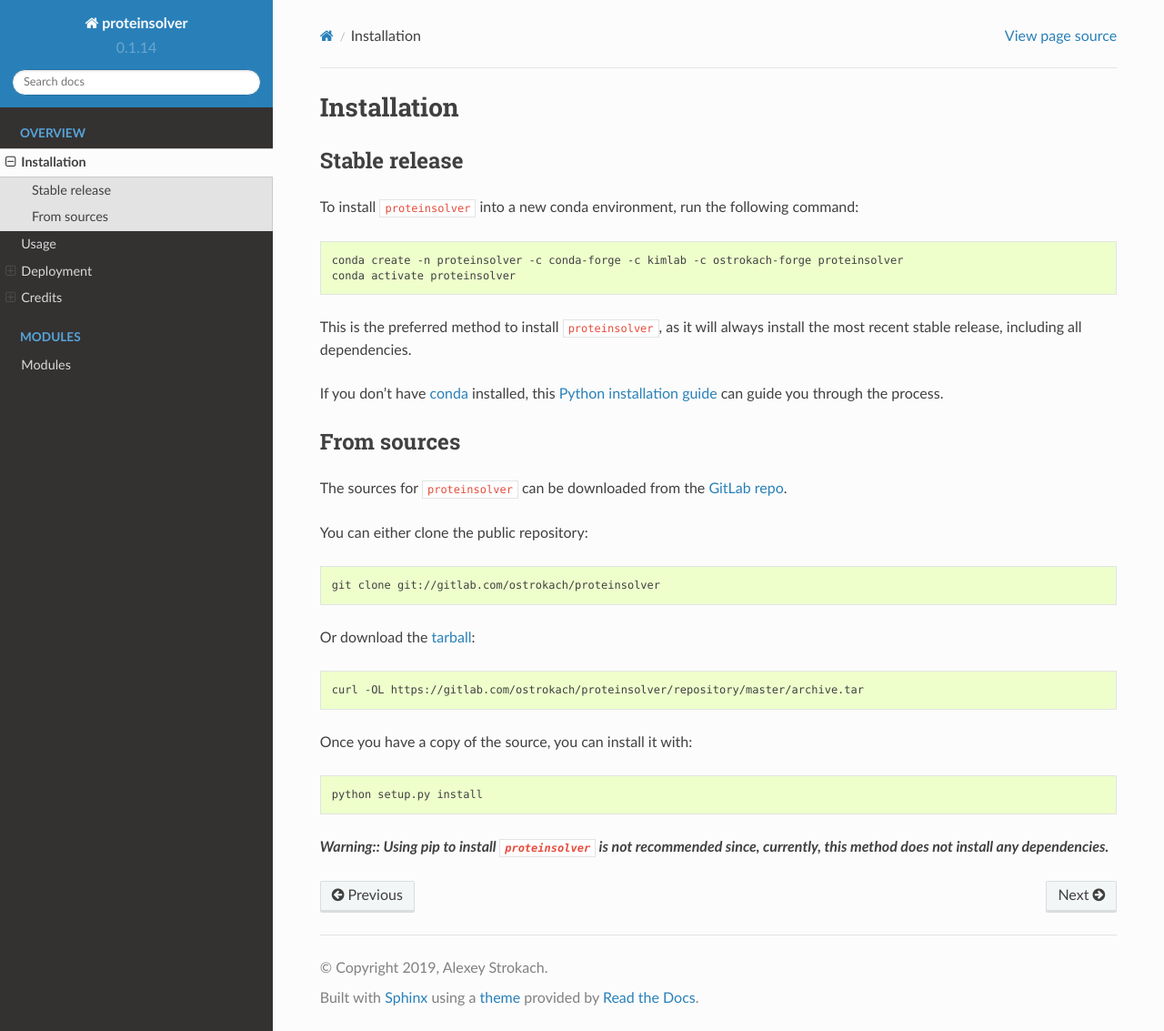
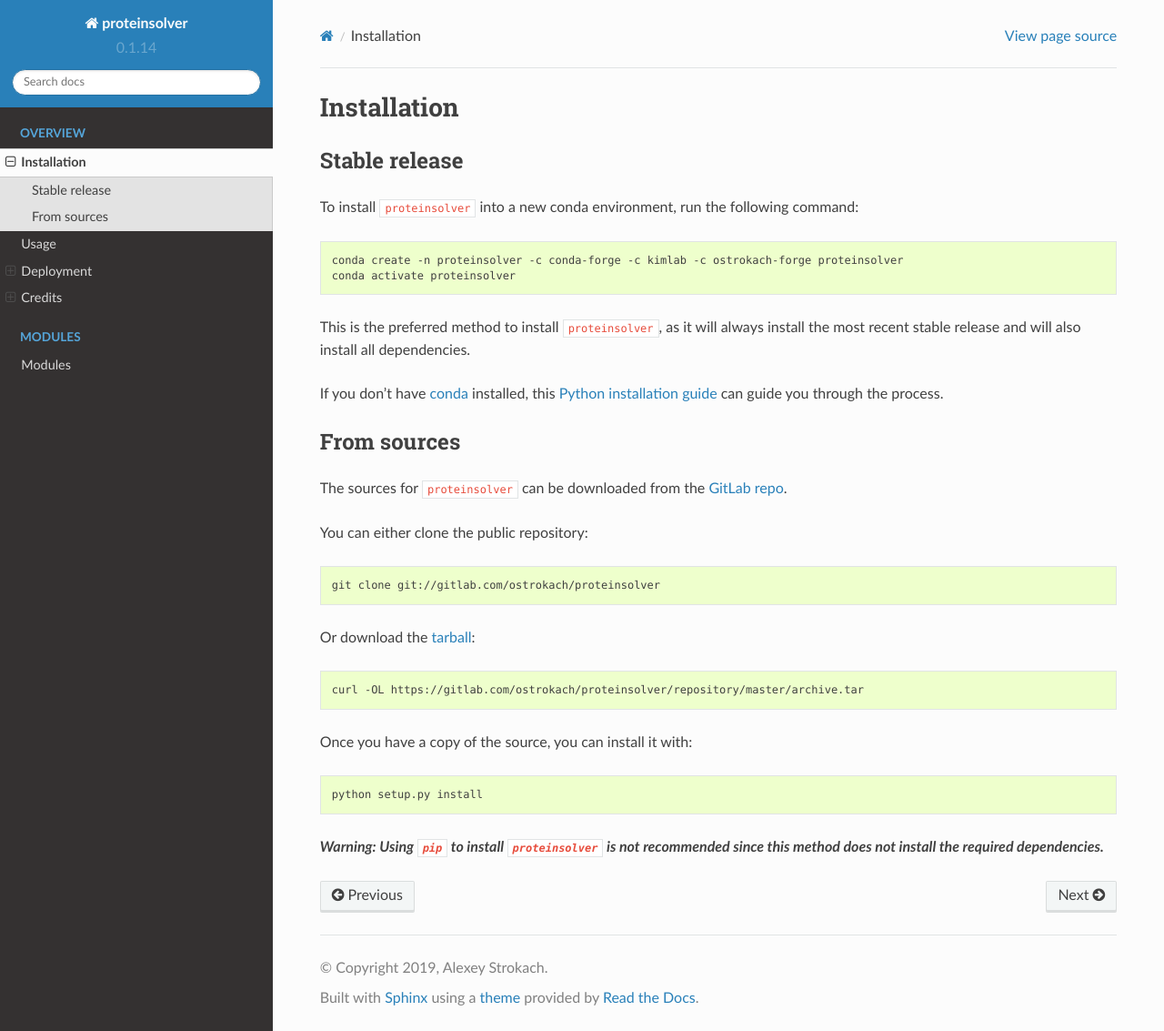
Before and after one commit to ostrokach/proteinsolver, a Sphinx documentation site: the page built from docs/installation.md, in a window 1280 px wide and 1133 px high. Shown: the whole window at 91% size. Built offline with Sphinx 7.4.7 and the Read the Docs theme 2.0.0, drawn with Linux system fonts in a browser that asks for light colours.

Commit message:
Make a few clarifications

````diff
--- a/docs/installation.md
+++ b/docs/installation.md
@@ -9,7 +9,7 @@
 conda activate proteinsolver
 ```
 
-This is the preferred method to install `proteinsolver`, as it will always install the most recent stable release, including all dependencies.
+This is the preferred method to install `proteinsolver`, as it will always install the most recent stable release and will also install all dependencies.
 
 If you don't have [conda] installed, this [Python installation guide] can guide
 you through the process.
@@ -39,7 +39,7 @@
 python setup.py install
 ```
 
-***Warning:: Using pip to install `proteinsolver` is not recommended since, currently, this method does not install any dependencies.***
+***Warning: Using `pip` to install `proteinsolver` is not recommended since this method does not install the required dependencies.***
 
 [GitLab repo]: https://gitlab.com/ostrokach/proteinsolver
 [tarball]: https://gitlab.com/ostrokach/proteinsolver/repository/master/archive.tar
````
